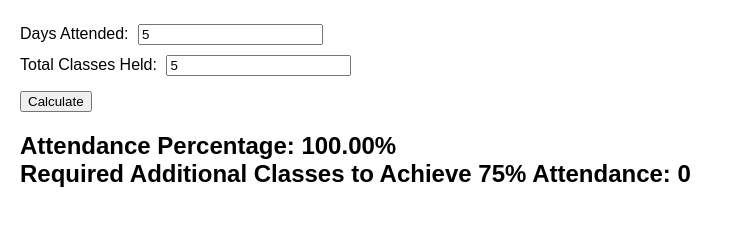
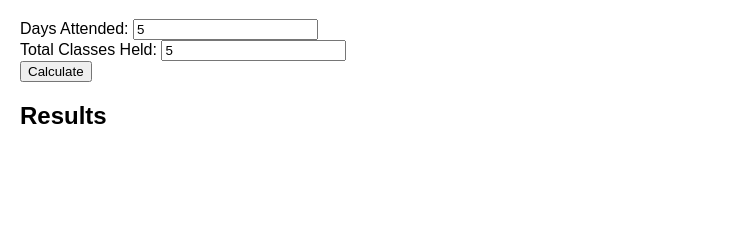
Before and after one commit to amolapratap/Attendance_Calculator-_Required_classes, a plain HTML site: page index.html in a window 1280 px wide. Both pictures are taken after typing "5", "5" into the empty fields and a click on the button "Calculate". Shown: the part 61-286 px from the top of the page, without its empty margins (0-733 px from the left). Drawn offline with Linux system fonts and the light colour scheme.

Commit message:
Add index.html

```diff
--- a/index.html
+++ b/index.html
@@ -5,32 +5,42 @@
     <meta name="viewport" content="width=device-width, initial-scale=1.0">
     <title>Attendance Calculator</title>
     <style>
-        body { font-family: Arial, sans-serif; margin: 20px; }
-        input { margin: 5px; }
-        button { margin-top: 10px; }
+        body {
+            font-family: Arial, sans-serif;
+            margin: 20px;
+        }
+        input {
+            margin-right: 10px;
+        }
     </style>
 </head>
 <body>
     <h1>Attendance Calculator</h1>
-    <label for="days-attended">Days Attended:</label>
-    <input type="number" id="days-attended" required min="0" placeholder="Enter number of days attended">
-    <br>
-    <label for="total-classes">Total Classes Held:</label>
-    <input type="number" id="total-classes" required min="1" placeholder="Enter total classes held">
-    <br>
-    <button id="calculate">Calculate</button>
-    <h2 id="result"></h2>
+    <label for="daysAttended">Days Attended:</label>
+    <input type="number" id="daysAttended" required min="0"><br>
+    <label for="totalClasses">Total Classes Held:</label>
+    <input type="number" id="totalClasses" required min="0"><br>
+    <button id="calculateBtn">Calculate</button>
+    <h2>Results</h2>
+    <p id="attendancePercentage"></p>
+    <p id="requiredClasses"></p>
+
     <script>
-        document.getElementById('calculate').addEventListener('click', function() {
-            const daysAttended = parseInt(document.getElementById('days-attended').value);
-            const totalClasses = parseInt(document.getElementById('total-classes').value);
-            if (isNaN(daysAttended) || isNaN(totalClasses) || totalClasses <= 0) {
-                document.getElementById('result').innerText = 'Please enter valid numbers.';
+        document.getElementById('calculateBtn').addEventListener('click', function() {
+            const daysAttended = parseInt(document.getElementById('daysAttended').value);
+            const totalClasses = parseInt(document.getElementById('totalClasses').value);
+
+            if (totalClasses <= 0) {
+                alert('Total classes must be greater than zero!');
                 return;
             }
+
             const attendancePercentage = (daysAttended / totalClasses) * 100;
-            const requiredClasses = Math.ceil((0.75 * totalClasses) - daysAttended);
-            document.getElementById('result').innerText = `Attendance Percentage: ${attendancePercentage.toFixed(2)}%\nRequired Additional Classes to Achieve 75% Attendance: ${requiredClasses < 0 ? 0 : requiredClasses}`;
+            const requiredAttendance = 0.75 * (totalClasses + requiredClasses);
+            const requiredClasses = Math.ceil(requiredAttendance - daysAttended);
+
+            document.getElementById('attendancePercentage').innerText = `Attendance Percentage: ${attendancePercentage.toFixed(2)}%`;
+            document.getElementById('requiredClasses').innerText = `Classes Required to Achieve 75% Attendance: ${requiredClasses > 0 ? requiredClasses : 0}`;
         });
     </script>
 </body>
```
